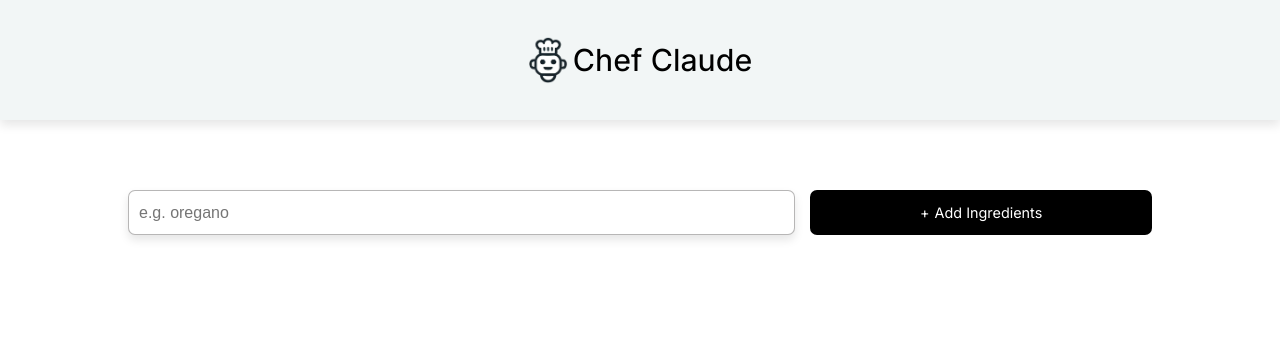
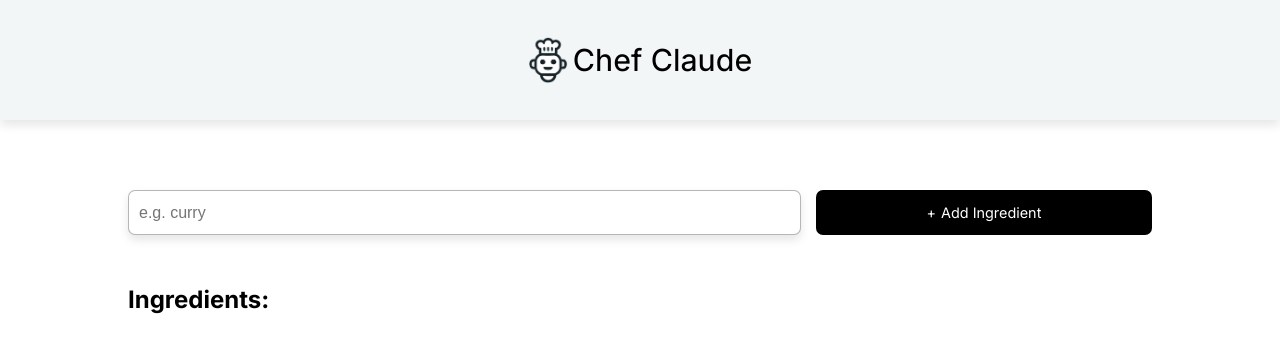
Before and after one commit to amunipelumi/chef-claude, a React (Vite) app: page / in a window 1280 px wide. Shown: the top 352 px of the page. Built offline with nearby package versions, Linux system fonts and the light colour scheme.

Commit message:
Utilizing react state for dynamic component

```diff
--- a/src/components/Main.jsx
+++ b/src/components/Main.jsx
@@ -1,12 +1,47 @@
+import { useState } from 'react'
+
+// const ingredientArray = JSON.parse(localStorage.getItem('ings')) || []
+
+// const ingredientListFunc = () => {
+//   const ingredientItems = ingredientArray.map((item) => {
+//     return <li key={item}>{item}</li>
+//   })
+//   return ingredientItems
+// }
+
 export default function () {
+  const [ingredients, setIngredients] = useState([])
+  const ingredientItems = ingredients.map(item => <li key={item}>{item}</li>)
+
+  const handleSubmit = (e) => {
+    e.preventDefault()
+    const formData = new FormData(e.currentTarget)
+    const ingredient = formData.get('ingredient')
+
+    if (ingredient.length >= 3) {
+      // ingredientArray.push(ingredient)
+      // localStorage.setItem('ings', JSON.stringify(ingredientArray))
+      // setIngredients(ingredientListFunc)
+      setIngredients(ingredients => [...ingredients, ingredient])
+    }
+  }
+
   return (
     <main>
-      <form>
-        <input placeholder="e.g. oregano" type="text" name="" id="" />
-        <button>Add Ingredients</button>
+      <form onSubmit={handleSubmit}>
+        <input
+          type="text"
+          name="ingredient"
+          placeholder="e.g. curry"
+          aria-label="Add Ingredient"
+        />
+        <button>Add Ingredient</button>
       </form>
       <div>
-        {/* <h2>This is an h2</h2> */}
+        <h2>Ingredients:</h2>
+        <ul>
+          {ingredientItems}
+        </ul>
       </div>
     </main>
   )
```
